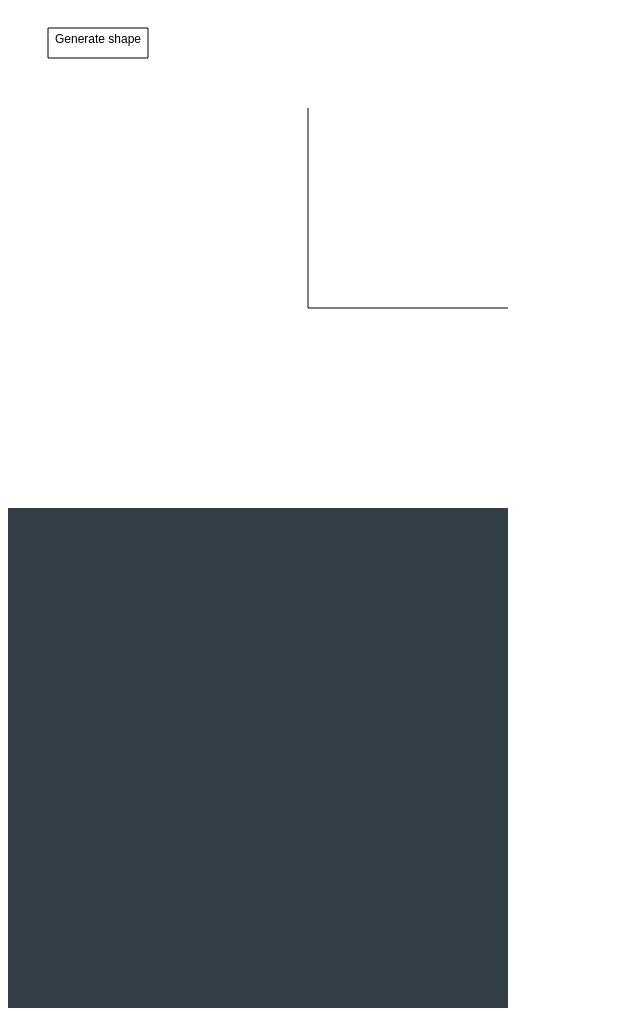
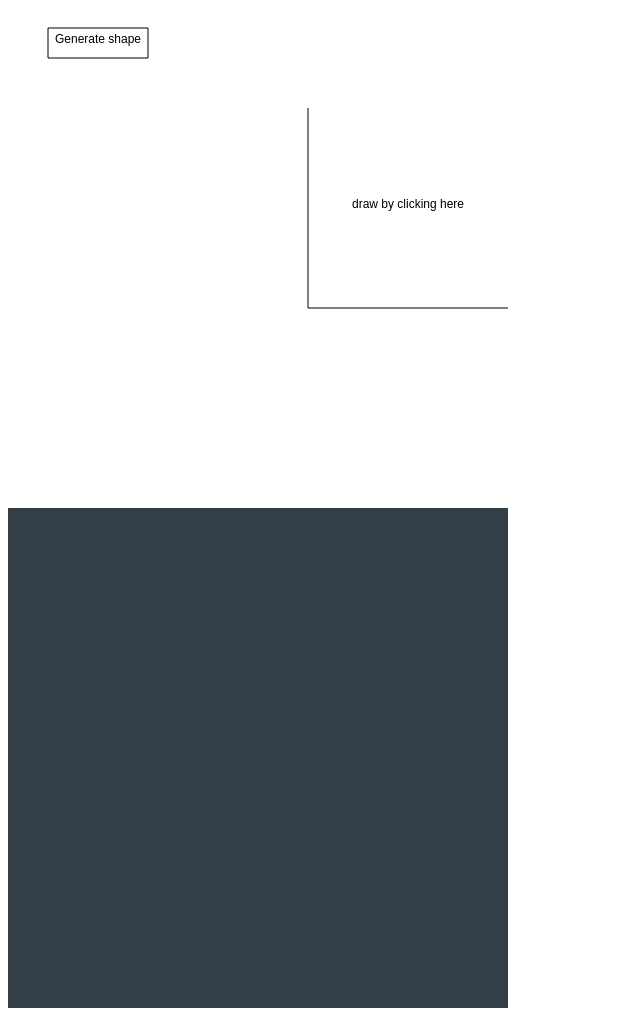
Before and after one commit to gustavrannestig/icestar, a plain HTML site: page index.html in a window 1280 px wide. Shown: the whole page, without its empty margins (0-640 px from the left). Drawn offline with nearby package versions, Linux system fonts and the light colour scheme.

Commit message:
added som temp info text

```diff
--- a/index.html
+++ b/index.html
@@ -40,6 +40,13 @@ var init = function() {
 	text.justification = 'center';
 	text.fillColor = 'black';
 	text.content = 'Generate shape';
+
+	var infoText = new paper.PointText(new paper.Point(400,200));
+	infoText.justification = 'center';
+	infoText.fillColor = 'black';
+	infoText.content = 'draw by clicking here';
+
+
 
 	button.strokeColor = 'black';
 	buttonRect = new paper.Rectangle(buttonPosition, buttonSize);
```
